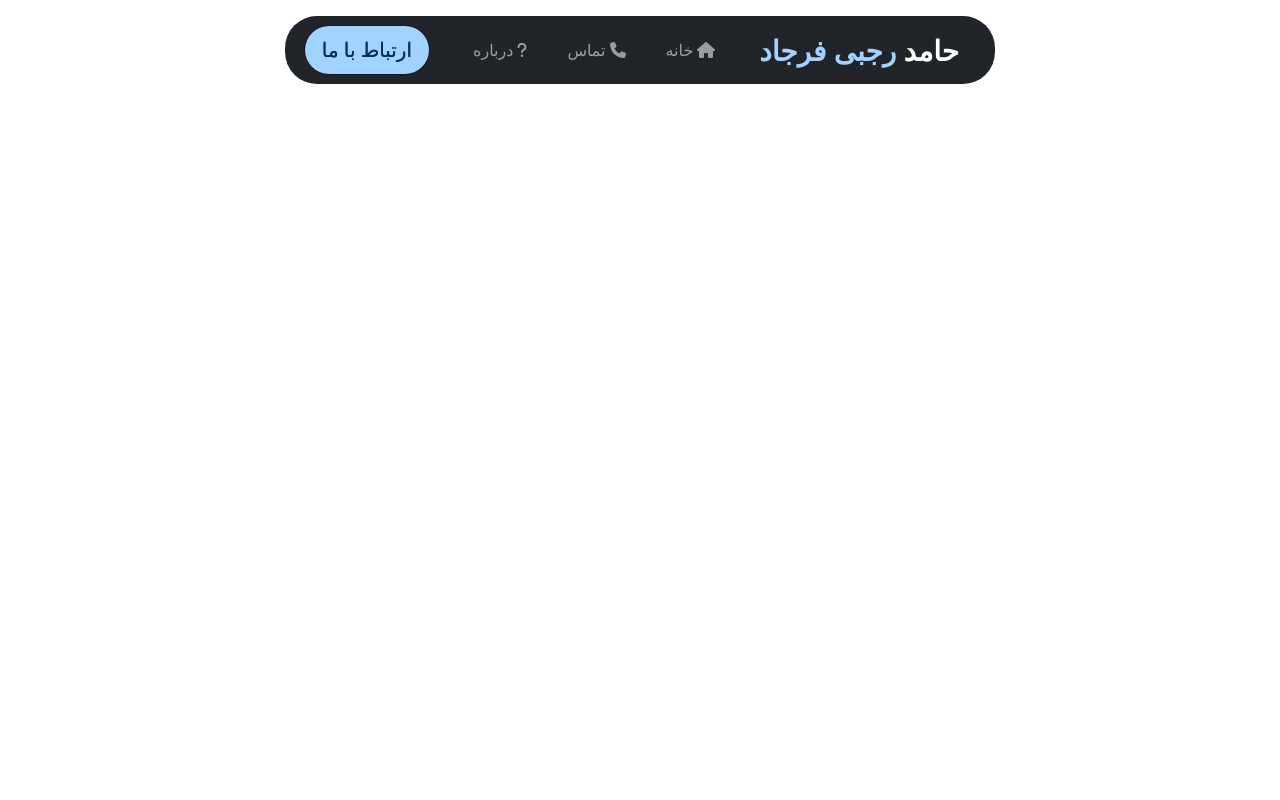
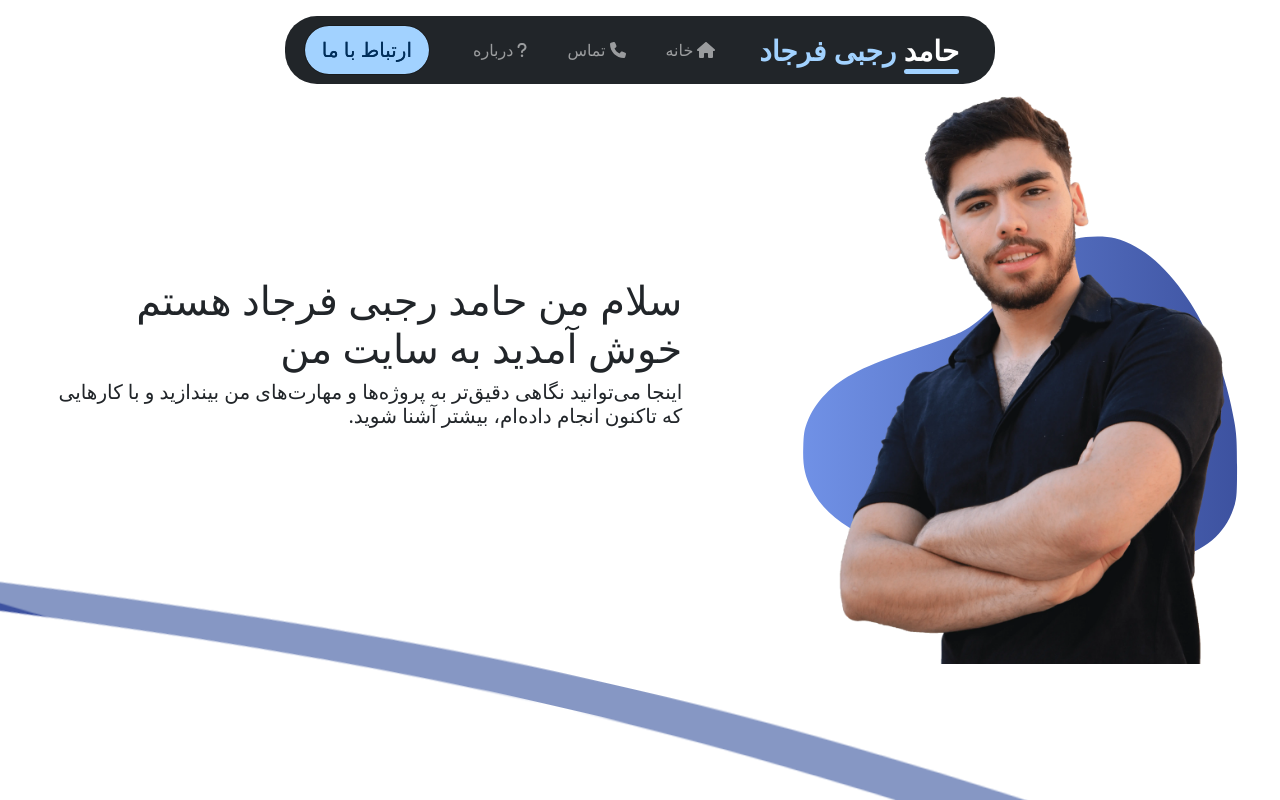
Before and after one commit to hamedrf/my-cv3, a Next.js app: page / in a window 1280 px wide. Shown: the top 800 px of the page. Built offline with nearby package versions, Linux system fonts and the light colour scheme.

Commit message:
create header and navbar and ...

```diff
--- a/app/page.tsx
+++ b/app/page.tsx
@@ -1,9 +1,11 @@
+import Header from "@/components/Header";
 import MyNavbar from "@/components/Navbar";
 
 const Home = () => {
   return (
     <>
       <MyNavbar />
+      <Header />
     </>
   );
 };
--- /dev/null
+++ b/components/Header.tsx
@@ -0,0 +1,96 @@
+import Image from "next/image";
+import TypeEffect from "./TypeEffect";
+import hamed_header from "../public/images/hamed-rajabifarjad.webp";
+
+const Header = () => {
+  return (
+    <header id="home" className="position-relative z-0">
+      <div className=" position-absolute top-0 w-100 z-n1 svg-header-size">
+        <div className="position-relative svg-separator w-100 h-100">
+          <svg
+            className="editorial "
+            xmlns="http://www.w3.org/2000/svg"
+            xmlnsXlink="http://www.w3.org/1999/xlink"
+            viewBox="0 24 150 28 "
+            preserveAspectRatio="none"
+          >
+            <defs>
+              <path
+                id="gentle-wave"
+                d="M-160 44c30 0
+                58-18 88-18s
+                58 18 88 18
+                58-18 88-18
+                58 18 88 18
+                v44h-352z"
+              />
+            </defs>
+            <g className="parallax1">
+              <use xlinkHref="#gentle-wave" x="70" y="3" fill="#ede8f5" />
+            </g>
+            <g className="parallax2">
+              <use xlinkHref="#gentle-wave" x="70" y="0" fill="#8697c4" />
+            </g>
+            <g className="parallax3">
+              <use xlinkHref="#gentle-wave" x="70" y="9" fill="#3d52a0" />
+            </g>
+            <g className="parallax4">
+              <use xlinkHref="#gentle-wave" x="70" y="6" fill="#fff" />
+            </g>
+          </svg>
+        </div>
+      </div>
+      <div className="d-flex justify-content-around align-items-center row flex-lg-row flex-column">
+        <div className=" header-img-animation  col-12 col-md-10 col-lg-5 col-xl-4 col-xxl-3 position-relative  d-flex justify-content-center">
+          <Image
+            src={hamed_header}
+            alt="حامد رجبی فرجاد"
+            className="w-100 h-100"
+          />
+
+          <svg
+            xmlns="http://www.w3.org/2000/svg"
+            className="position-absolute bottom-0 z-n1"
+            style={{ left: "0" }}
+            version="1.0"
+            width="100%"
+            height="100%"
+            viewBox="0 0 367 280"
+            preserveAspectRatio="xMidYMid meet"
+          >
+            <defs>
+              <linearGradient id="grad1" x1="0%" x2="100%" y1="0%" y2="0%">
+                <stop offset="0%" stopColor="#7091e6" />
+                <stop offset="100%" stopColor="#3d52a0" />
+              </linearGradient>
+            </defs>
+            <g
+              transform="translate(0,319)  scale(0.1000,-0.1000)"
+              fill="url(#grad1)"
+              stroke="none"
+            >
+              <path d="M2304 2780 c-172 -45 -298 -136 -497 -360 -241 -270 -342 -362 -471 -427 -39 -20 -210 -83 -381 -140 -438 -146 -620 -238 -764 -384 -75 -76 -122 -149 -159 -247 -21 -56 -26 -89 -30 -203 -5 -152 12 -237 67 -347 176 -348 650 -554 1466 -637 341 -34 995 -47 1245 -24 507 46 777 211 867 529 15 55 18 102 18 315 -1 212 -4 270 -23 379 -136 788 -556 1435 -1007 1551 -82 21 -241 19 -331 -5z" />
+            </g>
+          </svg>
+        </div>
+        <div
+          className="col-11 col-md-10 col-lg-6 my-5 "
+          style={{ maxWidth: "800px" }}
+        >
+          <h1 className="custom-border-head position-relative header-font">
+            <TypeEffect
+              duration={50}
+              text="سلام من حامد رجبی فرجاد هستم خوش آمدید به سایت من"
+            />
+          </h1>
+          <h5 className="des-font">
+            اینجا می‌توانید نگاهی دقیق‌تر به پروژه‌ها و مهارت‌های من بیندازید و
+            با کارهایی که تاکنون انجام داده‌ام، بیشتر آشنا شوید.
+          </h5>
+        </div>
+      </div>
+    </header>
+  );
+};
+
+export default Header;
--- a/components/Navbar.tsx
+++ b/components/Navbar.tsx
@@ -4,16 +4,17 @@ import MainBtn, { colorBtn } from "./MainBtn";
 import $ from "jquery";
 import { FontAwesomeIcon } from "@fortawesome/react-fontawesome";
 import { faHome, faPhone, faQuestion } from "@fortawesome/free-solid-svg-icons";
+import Underline from "./Underline";
 
 const MyNavbar = () => {
   const handelToggle = () => {
     $("#nav-icon").toggleClass("open");
   };
   return (
-    <div className="d-flex justify-content-center align-items-center vh-100 row m-0">
+    <div className=" d-flex justify-content-center align-items-center row m-0">
       <div
         dir="ltr"
-        className="d-flex justify-content-center align-items-center p-1 p-md-3 position-absolute top-0"
+        className="d-flex z-3 justify-content-center align-items-center p-1 p-md-3 position-absolute top-0"
       >
         <Navbar
           bg="dark"
@@ -23,7 +24,8 @@ const MyNavbar = () => {
         >
           <Container fluid="lg" className="flex-row flex-lg-row-reverse">
             <Navbar.Brand href="#home" className="fs-3 fw-bold ">
-              حامد <span style={{ color: "var(--color-one)" }}>رجبی فرجاد</span>
+              <Underline text="حامد" />{" "}
+              <span style={{ color: "var(--color-one)" }}>رجبی فرجاد</span>
             </Navbar.Brand>
             <Navbar.Toggle
               aria-controls="basic-navbar-nav"
--- /dev/null
+++ b/components/TypeEffect.tsx
@@ -0,0 +1,38 @@
+"use client";
+import { useEffect, useState } from "react";
+
+type TypeEffect = {
+  text: string;
+  duration: number;
+  delay?: number;
+};
+const TypeEffect = ({ text, duration, delay = 0 }: TypeEffect) => {
+  const [index, setIndex] = useState(0);
+  const [res, setRes] = useState("");
+  const [varDelay, setDelay] = useState(delay);
+
+  useEffect(() => {
+    const startTyping = () => {
+      setDelay(0);
+      if (index < text.length) {
+        const timeout = setTimeout(() => {
+          setRes(
+            text.slice(0, index + 1) + '<span class="blinking-cursor"> .</span>'
+          );
+          setIndex(index + 1);
+        }, Math.random() * duration + duration / 2);
+
+        return () => clearTimeout(timeout);
+      } else {
+        setRes(text);
+        setDelay(delay);
+      }
+    };
+
+    setTimeout(startTyping, varDelay);
+  }, [index, text, duration, varDelay]);
+
+  return <div dangerouslySetInnerHTML={{ __html: res }} />;
+};
+
+export default TypeEffect;
--- /dev/null
+++ b/components/Underline.tsx
@@ -0,0 +1,38 @@
+"use client";
+
+import gsap from "gsap";
+import { useEffect } from "react";
+import { useInView } from "react-intersection-observer";
+
+interface UnderlineProps {
+  text: string;
+}
+
+const Underline: React.FC<UnderlineProps> = ({ text }) => {
+  const { ref, inView } = useInView({
+    triggerOnce: true,
+    threshold: 0.5,
+  });
+
+  useEffect(() => {
+    if (inView) {
+      gsap.to(".underline", {
+        width: "100%",
+        duration: 1,
+        ease: "bounce.out",
+      });
+    }
+  }, [inView]);
+
+  return (
+    <span className="position-relative" ref={ref}>
+      <span>{text}</span>
+      <span
+        className="position-absolute underline  rounded-5 bg-main"
+        style={{ height: "5px", right: "0px", width: "0%", bottom: "-5px" }}
+      ></span>
+    </span>
+  );
+};
+
+export default Underline;
--- a/package.json
+++ b/package.json
@@ -21,7 +21,8 @@
     "next": "15.0.3",
     "react": "19.0.0-rc-66855b96-20241106",
     "react-bootstrap": "^2.10.5",
-    "react-dom": "19.0.0-rc-66855b96-20241106"
+    "react-dom": "19.0.0-rc-66855b96-20241106",
+    "react-intersection-observer": "^9.13.1"
   },
   "devDependencies": {
     "@types/node": "^20",
--- a/styles/style.css
+++ b/styles/style.css
@@ -1,6 +1,8 @@
-body {
+body,
+html {
   direction: rtl;
   overflow-x: hidden;
+  padding-bottom: 100vh;
 }
 
 :root {
@@ -170,6 +172,7 @@ body {
 .nav-link:hover {
   color: var(--color-one) !important;
   transform: scale(1.1);
+  transition: 0.5s;
 }
 .nav-link {
   position: relative;
@@ -206,3 +209,193 @@ body {
   height: 2px;
   opacity: 1;
 }
+
+/* haeder */
+
+header {
+  padding-top: 3rem;
+}
+@media (max-width: 768px) {
+  .svg-header-size {
+    height: 37rem !important;
+  }
+}
+@media (max-width: 992px) and (min-width: 768px) {
+  .svg-header-size {
+    height: 47rem !important;
+  }
+}
+.svg-header-size {
+  height: calc(20vh + 18rem);
+}
+
+.svg-separator {
+  transform: rotate(13deg) scale(2, 2.7);
+  height: 40vh;
+  width: 100%;
+  background-color: var(--color-five);
+  transition: 2s;
+  animation-fill-mode: forwards;
+  animation: header-svg-animation 2s normal;
+}
+@keyframes header-svg-animation {
+  0% {
+    transform: rotate(-10deg) scale(2, 2.7);
+  }
+  100% {
+    transform: rotate(13deg) scale(2, 2.7);
+  }
+}
+
+.editorial {
+  display: block;
+  width: 100%;
+  height: 60px;
+  max-height: 60px;
+  margin: 0;
+  bottom: 0;
+  position: absolute;
+  left: 0px;
+  float: left;
+}
+
+.parallax1 > use {
+  animation: move-forever1 10s linear infinite;
+  &:nth-child(1) {
+    animation-delay: -2s;
+  }
+}
+.parallax2 > use {
+  animation: move-forever2 8s linear infinite;
+  &:nth-child(1) {
+    animation-delay: -2s;
+  }
+}
+.parallax3 > use {
+  animation: move-forever3 6s linear infinite;
+  &:nth-child(1) {
+    animation-delay: -2s;
+  }
+}
+.parallax4 > use {
+  animation: move-forever4 4s linear infinite;
+  &:nth-child(1) {
+    animation-delay: -2s;
+  }
+}
+@keyframes move-forever1 {
+  0% {
+    transform: translate(85px, 0%);
+  }
+  100% {
+    transform: translate(-90px, 0%);
+  }
+}
+@keyframes move-forever2 {
+  0% {
+    transform: translate(-90px, 0%);
+  }
+  100% {
+    transform: translate(85px, 0%);
+  }
+}
+@keyframes move-forever3 {
+  0% {
+    transform: translate(85px, 0%);
+  }
+  100% {
+    transform: translate(-90px, 0%);
+  }
+}
+@keyframes move-forever4 {
+  0% {
+    transform: translate(-90px, 0%);
+  }
+  100% {
+    transform: translate(85px, 0%);
+  }
+}
+
+/* header text */
+.header-text-title {
+  position: relative;
+  text-transform: uppercase;
+  color: transparent;
+}
+
+.header-text-title:before {
+  content: attr(title);
+  position: absolute;
+  top: 0;
+  right: 0;
+  width: 100%;
+  height: 100%;
+  color: #000;
+  overflow: hidden;
+  border-right: 1px solid #000;
+  animation-fill-mode: forwards;
+  animation: type 2s steps(45);
+  white-space: nowrap;
+}
+
+@keyframes type {
+  0% {
+    width: 0;
+  }
+  100% {
+    width: 100%;
+  }
+}
+
+.blinking-cursor {
+  margin-left: 5px;
+  width: 10px;
+  background-color: #000000;
+  animation: blink 1s infinite;
+}
+
+@keyframes blink {
+  0%,
+  50% {
+    opacity: 1;
+  }
+  50.1%,
+  100% {
+    opacity: 0;
+  }
+}
+.header-img-animation {
+  animation: header-img-animation 3s;
+  box-sizing: border-box;
+}
+@keyframes header-img-animation {
+  0% {
+    transform: translatex(20vw);
+    opacity: 0;
+  }
+  100% {
+    transform: translatex(0vw);
+    opacity: 1;
+  }
+}
+
+.custom-border-head::after {
+  content: "";
+  width: 0;
+  height: 8px;
+  border-radius: 999px;
+  position: absolute;
+  top: 50%;
+  right: 8.5rem;
+  background-color: var(--color-two);
+  animation: custom-border-head 1.5s 3.8s forwards;
+  display: none;
+}
+@keyframes custom-border-head {
+  0% {
+    width: 0;
+  }
+  100% {
+    width: 18rem;
+  }
+}
```
Also changed, not shown: public/images/hamed-rajabifarjad.webp (added), 1 other file (tests, documents, lock files or other folders).
